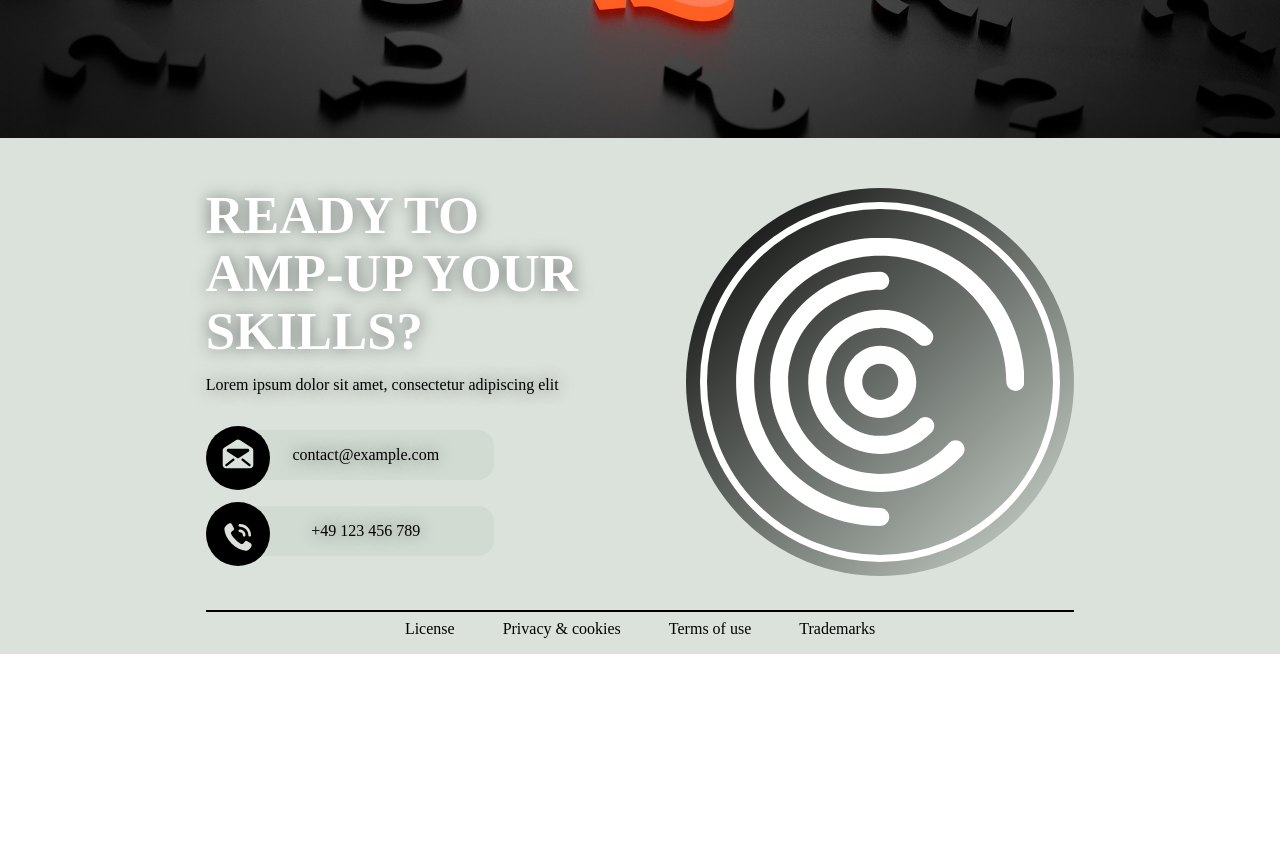
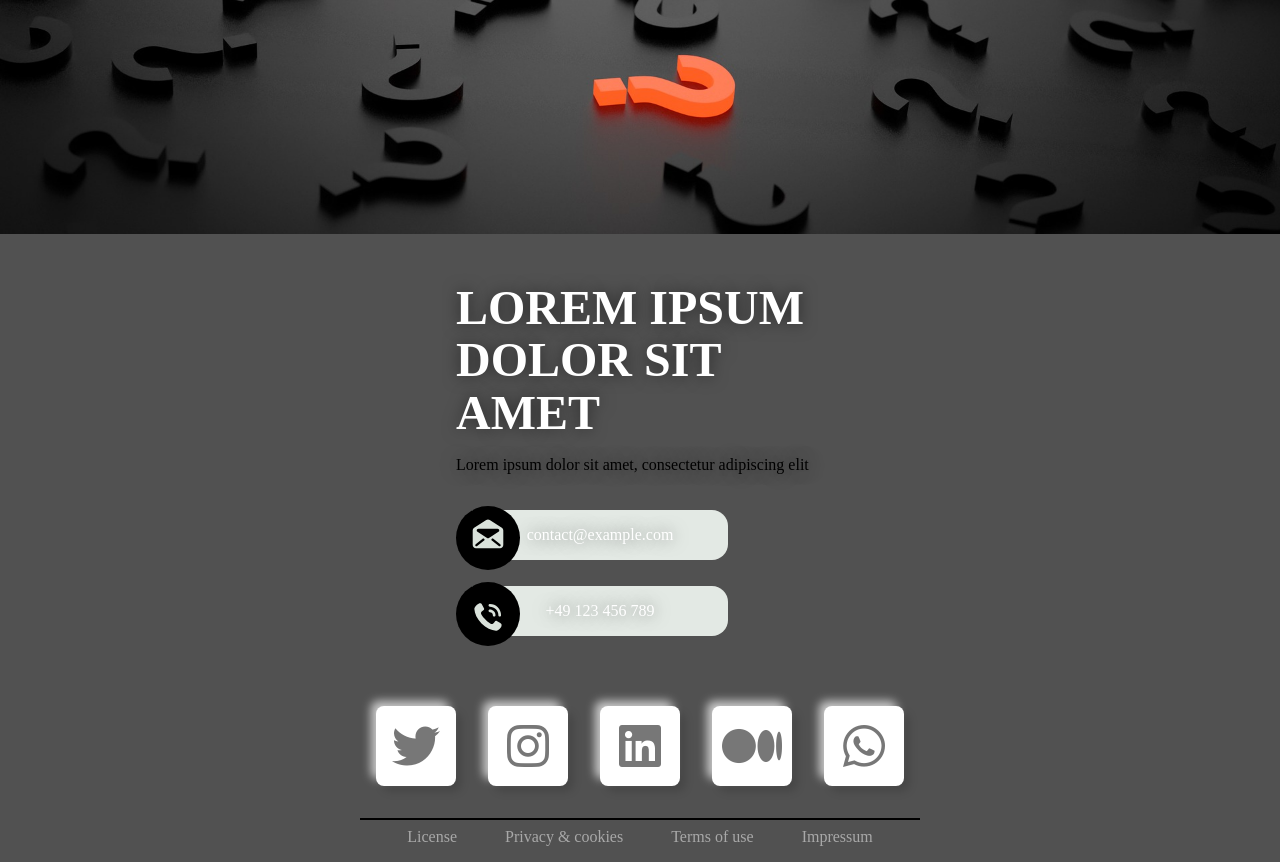
Before and after one commit to Walpurga03/032-pjah, a React (Create React App) app: page / in a window 1280 px wide. Shown: the part 480-1342 px from the top of the page. Before the commit the page ends 1134 px from the top, so only its background shows below. Built offline with nearby package versions, Linux system fonts and the light colour scheme.

Commit message:
footerSozialMedia

```diff
--- a/public/index.html
+++ b/public/index.html
@@ -3,6 +3,14 @@
   <head>
     <meta charset="utf-8" />
     <link rel="icon" href="%PUBLIC_URL%/favicon.ico" />
+    <link
+      rel="stylesheet"
+      href="https://cdnjs.cloudflare.com/ajax/libs/font-awesome/6.4.0/css/all.min.css"
+      integrity="sha512-iecdLmaskl7CVkqkXNQ/ZH/XLlvWZOJyj7Yy7tcenmpD1ypASozpmT/E0iPtmFIB46ZmdtAc9eNBvH0H/ZpiBw=="
+      crossorigin="anonymous"
+      referrerpolicy="no-referrer"
+    />
+
     <meta name="viewport" content="width=device-width, initial-scale=1" />
     <meta name="theme-color" content="#000000" />
     <meta
--- a/src/App.js
+++ b/src/App.js
@@ -1,4 +1,5 @@
 import { Fragment } from "react";
+import Navbar from "./components/navbar/navbar";
 import Header from "./pages/header/header";
 import Sidebar from "./components/sidebar/sidebar";
 import Footer from "./components/footer/footer";
@@ -14,8 +15,9 @@ const App = () => {
         id="sidenav__opened"
         autocomplete="off"
       />
+      <Navbar />
+      <Sidebar />
       <Header />
-      <Sidebar />
       <Footer />
     </Fragment>
   );
--- a/src/components/abstracts/_variables.scss
+++ b/src/components/abstracts/_variables.scss
@@ -3,7 +3,7 @@
 $color-primary: rgb(0, 0, 0) !default;
 $color-secondary: #d1dbd2 !default;
 
-$color-secondary-dark: #929c93 !default;
+$color-secondary-dark: #515151 !default;
 $color-secondary-light: color.scale($color-secondary, $lightness: 20%) !default;
 
 /** Breakpoints */
--- a/src/components/footer/footer.jsx
+++ b/src/components/footer/footer.jsx
@@ -6,14 +6,15 @@ const Footer = () => {
     <Fragment>
       <section className="footer">
         <div className="footer__container">
-          <div className="footer__text-column">
-            <h3 className="footer__heading">Ready to Amp-up your skills?</h3>
-            <p className="footer__paragraph">
+          <div class="footer__text-column">
+            <h3 class="footer__heading">Lorem ipsum dolor sit amet</h3>
+            <p class="footer__paragraph">
               Lorem ipsum dolor sit amet, consectetur adipiscing elit
             </p>
-            <div className="footer__contact-item">
-              <div className="footer__contact-item-icon">
-                <svg className="footer_icon" viewBox="0 0 512 512">
+
+            <div class="footer__contact-item">
+              <div class="footer__contact-item-icon">
+                <svg class="footer_icon" viewBox="0 0 512 512">
                   <path
                     d="M432.93,176.46L278.35,76.46c-13.6-8.8-31.11-8.8-44.71,0l-154.59,100c-11.72,7.58-18.8,20.6-18.8,34.56v185.41
                                     c0,22.73,18.43,41.16,41.16,41.16h309.16c22.73,0,41.16-18.43,41.16-41.16V211.01C451.73,197.05,444.65,184.04,432.93,176.46z
@@ -27,16 +28,16 @@ const Footer = () => {
                 </svg>
               </div>
               <a
-                className="footer__contact-item-link"
+                class="footer__contact-item-link"
                 href="mailto:contact@example.com"
                 target="_blank"
               >
                 contact@example.com
               </a>
             </div>
-            <div className="footer__contact-item">
-              <div className="footer__contact-item-icon footer__contact-item-icon--phone">
-                <svg className="footer_icon" viewBox="0 0 512 512">
+            <div class="footer__contact-item">
+              <div class="footer__contact-item-icon footer__contact-item-icon--phone">
+                <svg class="footer_icon" viewBox="0 0 512 512">
                   <g>
                     <path
                       d="M412.93,331.8l-44.52-24c-10.84-5.84-19.27-1.62-28.6,11.23c-20.5,28.2-30.44,33.78-55.6,19.73
@@ -57,7 +58,7 @@ const Footer = () => {
                 </svg>
               </div>
               <a
-                className="footer__contact-item-link"
+                class="footer__contact-item-link"
                 href="tel:+49123456789"
                 target="_blank"
               >
@@ -65,44 +66,25 @@ const Footer = () => {
               </a>
             </div>
           </div>
-          <div className="footer__logo-column">
-            <div className="footer__logo-container">
-              <div className="footer__logo-icon">
-                <svg
-                  className="footer_icon icon--no-position"
-                  viewBox="0 0 512 512"
-                >
-                  <g>
-                    <path
-                      d="M256.4,512C115.12,512,0.18,397.06,0.18,255.77C0.18,114.49,115.12-0.45,256.4-0.45
-                                  s256.23,114.94,256.23,256.22c0,8.85-7.17,16.02-16.02,16.02s-16.02-7.17-16.02-16.02c0-123.62-100.57-224.19-224.19-224.19
-                                  S32.21,132.16,32.21,255.77c0,123.62,100.57,224.19,224.19,224.19c8.85,0,16.02,7.17,16.02,16.02S265.25,512,256.4,512z"
-                    />
-                    <path
-                      d="M256.4,319.84c-35.32,0-64.06-28.74-64.06-64.06s28.74-64.06,64.06-64.06c35.32,0,64.06,28.73,64.06,64.06
-                                  S291.73,319.84,256.4,319.84z M256.4,223.75c-17.66,0-32.02,14.36-32.02,32.02s14.37,32.03,32.02,32.03
-                                  c17.66,0,32.03-14.37,32.03-32.03S274.06,223.75,256.4,223.75z"
-                    />
-                    <path
-                      d="M256.4,451.48c-107.91,0-195.7-87.8-195.7-195.71s87.79-195.7,195.7-195.7c8.85,0,16.02,7.17,16.02,16.02
-                                  S265.25,92.1,256.4,92.1c-90.25,0-163.67,73.42-163.67,163.67c0,90.25,73.42,163.67,163.67,163.67
-                                  c46.48,0,90.93-19.88,121.96-54.52c5.9-6.59,16.03-7.15,22.62-1.25c6.59,5.9,7.15,16.03,1.25,22.61
-                                  C365.13,427.72,311.98,451.48,256.4,451.48z"
-                    />
-                    <path
-                      d="M256.37,383.81c-33.66,0-65.38-12.93-89.49-36.5c-24.45-23.91-38.12-55.91-38.5-90.11
-                                  c-0.38-34.2,12.58-66.5,36.5-90.95s55.91-38.12,90.11-38.5c0.48-0.01,0.97-0.01,1.46-0.01c33.66,0,65.38,12.93,89.49,36.5
-                                  c6.32,6.18,6.44,16.32,0.25,22.65c-6.19,6.32-16.33,6.44-22.65,0.25c-18.33-17.93-42.6-27.74-68.19-27.36
-                                  c-25.64,0.28-49.64,10.53-67.57,28.86s-27.65,42.55-27.36,68.19c0.28,25.64,10.53,49.63,28.87,67.56
-                                  c18.33,17.93,42.67,27.63,68.19,27.36c25.64-0.28,49.64-10.53,67.57-28.86c6.18-6.32,16.33-6.44,22.65-0.25
-                                  c6.32,6.18,6.44,16.32,0.25,22.65c-23.91,24.45-55.91,38.12-90.11,38.5C257.34,383.81,256.85,383.81,256.37,383.81z"
-                    />
-                  </g>
-                </svg>
         </div>
+        <div className="social-media">
+          <a href="https://twitter.com/pjahConsulting">
+            <i className="fab fa-twitter"></i>
+          </a>
+          <a href="https://www.instagram.com/pjah.consulting/">
+            <i className="fab fa-instagram"></i>
+          </a>
+          <a href="https://www.linkedin.com/in/pjah/">
+            <i className="fab fa-linkedin"></i>
+          </a>
+          <a href="https://medium.com/pjah-consulting">
+            <i className="fab fa-medium"></i>
+          </a>
+          <a href="https://wa.me/491708082019?text=">
+            <i className="fab fa-whatsapp"></i>
+          </a>
         </div>
-          </div>
-        </div>
+
         <footer className="footer__footer">
           <ul className="footer__footer-list">
             <li>
@@ -122,7 +104,7 @@ const Footer = () => {
             </li>
             <li>
               <a className="footer__footer-link" href="#">
-                Trademarks
+                Impressum
               </a>
             </li>
           </ul>
--- a/src/components/footer/footer.scss
+++ b/src/components/footer/footer.scss
@@ -1,7 +1,9 @@
 @use "../../components/abstracts" as *;
 
+@use "sass:color";
+
 .footer {
-  background-color: $color-secondary-light;
+  background-color: $color-secondary-dark;
   padding: 3rem 0 0.5rem 0;
   display: flex;
   align-items: center;
@@ -12,51 +14,30 @@
   display: flex;
   flex-direction: row;
   justify-content: center;
-  padding-bottom: 2rem;
-  border-bottom: 0.175rem solid $color-primary;
-}
-@media ($breakpoint-sm) {
-  .footer__container {
+  padding-bottom: 1rem;
+
+  @media (max-width: $breakpoint-sm) {
     flex-direction: column;
   }
 }
 
 .footer__text-column {
   flex: 0 0 auto;
-  margin-right: 5rem;
+  margin: 0 auto;
   text-shadow: 0 0 1rem rgba(0, 0, 0, 0.5);
 }
-@media ($breakpoint-sm) {
-  .footer__text-column {
-    order: 2;
-    margin-right: 0rem;
-  }
-}
-
-.footer__logo-column {
-  flex: 0 0 auto;
-  display: flex;
-  justify-content: center;
-  align-items: center;
-}
-@media ($breakpoint-sm) {
-  .footer__logo-column {
-    order: 1;
-    justify-content: start;
-    padding-bottom: 2rem;
-  }
-}
-
 .footer__heading {
+  padding-left: 1rem;
   color: white;
   text-transform: uppercase;
-  font-weight: 700;
-  font-size: 3.3rem;
+  font-weight: 600;
+  font-size: 3rem;
   max-width: 25rem;
   line-height: 1.1em;
 }
 
 .footer__paragraph {
+  padding-left: 1rem;
   color: $color-primary;
   padding-top: 1rem;
   padding-bottom: 1rem;
@@ -64,6 +45,7 @@
 }
 
 .footer__contact-item {
+  padding-left: 1rem;
   position: relative;
   margin-bottom: 0.75rem;
 }
@@ -71,6 +53,7 @@
 .footer__contact-item-icon {
   position: relative;
   z-index: 2;
+
   background-color: $color-primary;
   height: 4rem;
   width: 4rem;
@@ -78,9 +61,10 @@
   border-radius: 100000px;
   font-size: 2.5rem;
   color: $color-secondary-light;
+
+  &--phone {
+    line-height: 3.9rem;
   }
-.footer__contact-item-icon--phone {
-  line-height: 3.9rem;
 }
 
 .footer__contact-item-link {
@@ -88,76 +72,43 @@
   z-index: 1;
   left: 2rem;
   top: 0.25rem;
+
   white-space: nowrap;
-  background-color: $color-secondary;
+  background-color: color.scale($color-secondary, $lightness: 40%);
   text-decoration: none;
-  color: $color-primary;
+  color: white;
   padding: 1rem 2rem;
   border-top-right-radius: 1rem;
   border-bottom-right-radius: 1rem;
   width: 16rem;
   text-align: center;
   overflow: hidden;
-}
-.footer__contact-item-link:hover {
-  color: $color-secondary;
-}
 
-.footer__contact-item-link::after {
+  &::after {
     content: "";
-
     position: absolute;
     z-index: -1;
     top: 0;
     left: calc(-100% - 5rem);
     width: calc(100% + 5rem);
     bottom: 0;
+
     background-image: linear-gradient(
       -45deg,
       transparent 2.82rem,
-    $color-primary 2.82rem
+      $color-secondary 2.82rem
     );
     background-position: right center;
     background-repeat: no-repeat;
     transition: transform 0.5s ease-in-out;
     will-change: transform;
   }
-.footer__contact-item-link:hover::after {
+
+  &:hover {
+    &::after {
       transform: translate(100%, 0);
     }
-
-.footer__logo-container {
-  font-size: 18rem;
-  padding: 0.05em;
-  color: white;
-  display: flex;
-  justify-content: center;
-  align-items: center;
-  background-image: linear-gradient(
-    135deg,
-    $color-primary 0%,
-    $color-secondary 100%
-  );
-  border-radius: 1000000px;
   }
-@media (max-width: $breakpoint-md) {
-  .footer__logo-container {
-    font-size: 12rem;
-  }
-}
-@media (max-width: $breakpoint-sm) {
-  .footer__logo-container {
-    font-size: 6rem;
-  }
-}
-
-.footer__logo-icon {
-  display: flex;
-  justify-content: center;
-  align-items: center;
-  padding: 0.1em;
-  border: 0.025em solid white;
-  border-radius: 1000000px;
 }
 
 .footer__footer-list {
@@ -169,22 +120,93 @@
 
 .footer__footer-link {
   display: inline-block;
-  color: $color-primary;
+  color: rgba(255, 255, 255, 0.5);
   text-decoration: none;
   padding: 0.5rem 1.5rem;
   white-space: nowrap;
   transition: color 0.25s ease-in-out;
+
+  &:hover {
+    color: rgba(255, 255, 255, 0.75);
   }
-.footer__footer-link:hover {
-  color: $color-secondary-dark;
-}
+
   @media (max-width: $breakpoint-xs) {
-  .footer__footer-link {
     padding: 0.5rem 0.5rem;
   }
 }
+
 .footer_icon {
   fill: currentColor;
   height: 1em;
   vertical-align: middle;
 }
+
+.social-media {
+  border-bottom: 0.175rem solid $color-primary;
+  padding-top: 2rem;
+  padding-bottom: 2rem;
+  display: flex;
+  justify-content: center;
+  a {
+    display: flex;
+    background: #fff;
+    height: 5rem;
+    width: 5rem;
+    margin: 0 1rem;
+    border-radius: 8px;
+    align-items: center;
+    justify-content: center;
+    text-decoration: none;
+    box-shadow: 6px 6px 10px -1px rgba(0, 0, 0, 0.15),
+      -6px -6px 10px -1px rgba(255, 255, 255, 0.7);
+    border: 1px solid rgba(0, 0, 0, 0);
+    transition: transform 0.5s;
+    @media (max-width: $breakpoint-xs) {
+      height: 3rem;
+      width: 3rem;
+    }
+    @media (max-width: $breakpoint-xxs) {
+      height: 2.5rem;
+      width: 2.5rem;
+    }
+  }
+  a i {
+    font-size: 3rem;
+    color: #777;
+    transition: transform 0.5s;
+    @media (max-width: $breakpoint-xs) {
+      font-size: 2rem;
+    }
+    @media (max-width: $breakpoint-xxs) {
+      font-size: 1.5rem;
+    }
+  }
+  a:hover {
+    box-shadow: inset 4px 4px 6px -1px rgba(0, 0, 0, 0.2),
+      inset -4px -4px 6px -1px rgba(255, 255, 255, 0.7),
+      -0.5px -0.5px 0px rgba(255, 255, 255, 1),
+      0.5px 0.5px 0px rgba(0, 0, 0, 0.15),
+      0px 12px 10px -10px rgba(0, 0, 0, 0.05);
+    border: 1px solid rgba(0, 0, 0, 0.01);
+    transform: translate(2px);
+  }
+  a:hover i {
+    transform: scale(0.9);
+    color: #777;
+  }
+  a:hover .fa-twitter {
+    color: #1d9bf0;
+  }
+  a:hover .fa-instagram {
+    color: #f14843;
+  }
+  a:hover .fa-linkedin {
+    color: #3b5998;
+  }
+  a:hover .fa-medium {
+    color: #000000;
+  }
+  a:hover .fa-whatsapp {
+    color: #00e676;
+  }
+}
--- a/src/components/navbar/navbar.jsx
+++ b/src/components/navbar/navbar.jsx
@@ -66,6 +66,11 @@ const Navbar = () => {
               Bitcoin
             </a>
           </li>
+          <li class="navigation__list-item navigation__list-item--mobile-hidden">
+            <a class="navigation__list-item-link" href="#">
+              Blockchain
+            </a>
+          </li>
           <li class="navigation__list-item navigation__list-item--menu">
             <label class="navigation__list-item-link" for="sidenav__opened">
               <svg class="navigation_icon" viewBox="0 0 512 512">
--- a/src/components/navbar/navbar.scss
+++ b/src/components/navbar/navbar.scss
@@ -1,4 +1,9 @@
 @use "../../components/abstracts" as *;
+
+.navigation {
+  height: 6rem;
+  background-color: $color-secondary-dark;
+}
 
 .navigation__list-item {
   list-style-type: none;
--- a/src/components/sidebar/sidebar.jsx
+++ b/src/components/sidebar/sidebar.jsx
@@ -37,6 +37,11 @@ const Sidebar = () => {
                   Bitcoin
                 </a>
               </li>
+              <li>
+                <a href="#" className="sidenav__nav-link">
+                  Blockchain
+                </a>
+              </li>
             </ul>
           </nav>
         </div>
--- /dev/null
+++ b/src/pages/about/about.scss
@@ -0,0 +1,3 @@
+.div {
+  color: orange;
+}
--- a/src/pages/header/header.jsx
+++ b/src/pages/header/header.jsx
@@ -1,13 +1,11 @@
 import React, { Fragment } from "react";
 import "./header.scss";
-import Navbar from "../../components/navbar/navbar";
 
 const Header = () => {
   return (
     <Fragment>
       <header className="header">
         <div className="header__container">
-          <Navbar />
           <div className="header__heading-container">
             <h1 className="header__heading-main">
               Beratung zum digitalen Euro, Bitcoin und Blockchain
```
Also changed, not shown: src/pages/about/about.jsx (added, +8 -0 lines). Lines whose indentation alone changed are shown as unchanged.
